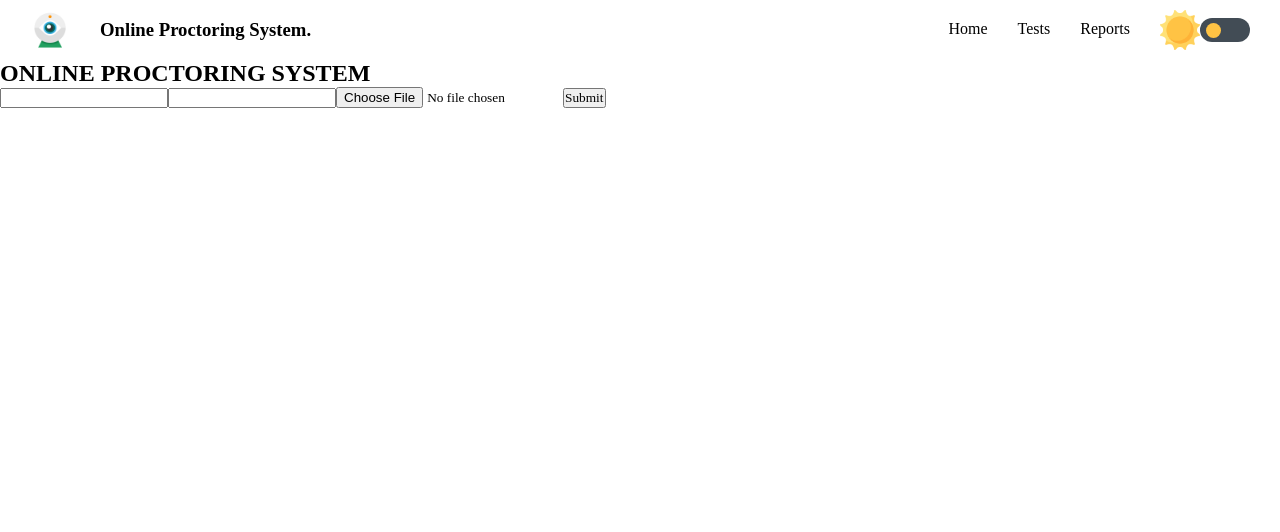
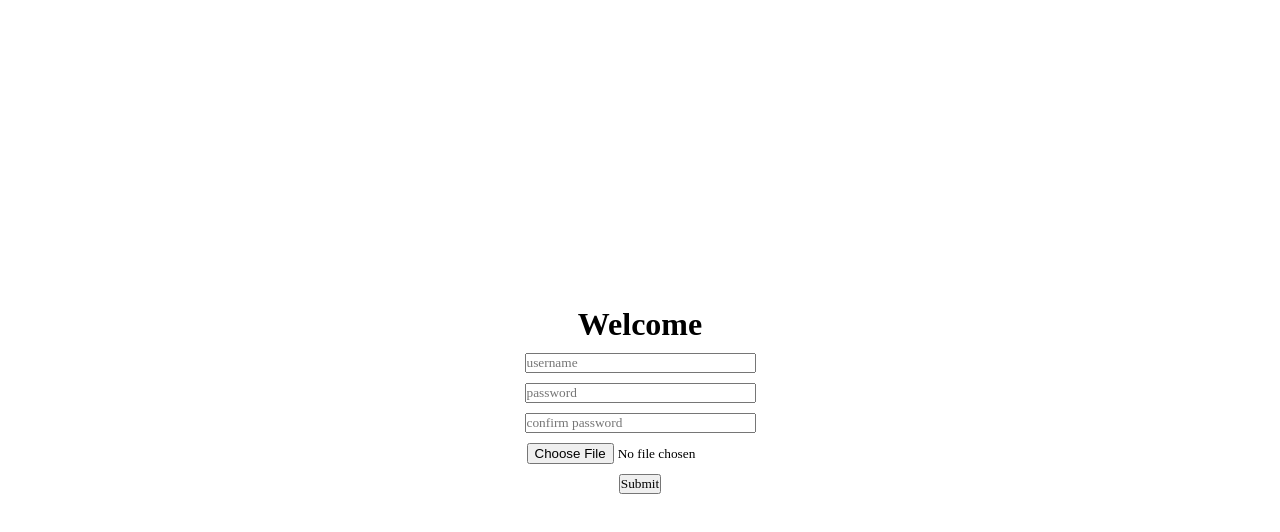
Before and after one commit to kmlakshmi08/Proctor-X, a React (Create React App) app in the folder frontend/: page / in a window 1280 px wide. Shown: the top 532 px of the page. Built offline with nearby package versions, Linux system fonts and the light colour scheme.

Commit message:
ljhfjkgdfjk

```diff
--- a/frontend/src/App.js
+++ b/frontend/src/App.js
@@ -4,8 +4,8 @@ import { BrowserRouter, Routes, Route } from "react-router-dom"
 import { Provider } from "react-redux"
 import Camera from "./pages/Camera.jsx";
 import { Persistor, store } from "./reducer.js";
-import Navbar from "./pages/Navbar.jsx";
 import Home from "./pages/Home.jsx";
+import Login from "./pages/Login.jsx"
 
 function App() {
     return (
@@ -13,10 +13,10 @@ function App() {
             <Provider store={store}>
                 <PersistGate loading={null} persistor={Persistor}>
                     <BrowserRouter>
-                    <Navbar/>
                         <Routes>
                             <Route path="/camera" element={<Camera />}></Route>
-                            <Route path="/" element={<Home />}></Route>
+                            <Route path="/" element={<Login />}></Route>
+                            <Route path="/home" element={<Home />}></Route>
                         </Routes>
                     </BrowserRouter>
                 </PersistGate>
--- a/frontend/src/pages/Home.jsx
+++ b/frontend/src/pages/Home.jsx
@@ -1,78 +1,17 @@
 import React, { useEffect, useState } from "react";
 import styles from "./home.module.css"
+import Navbar from "./Navbar";
 import * as img from "../img/index"
 
-import axios from 'axios'
-
-const url = "http://localhost:3001/login/adduser"
-
 export default function Home() {
-    const [formdata, setFormData] = useState({
-        username: "",
-        password: "",
-        image: ""
-    })
-
-    const submit = async () => {
-        try {
-            await axios.post(url, formdata)
-            console.log("Data successfully added.")
-        }
-        catch (err) {
-            console.error(err)
-        }
-    }
-    const handlechange = (e, type) => {
-        setFormData((prevvalue) => ({
-            ...prevvalue,
-            [type]: e.target.value
-        }))
-    }
-    // useEffect(() => {
-    //     console.log(formdata)
-    // }, [formdata])
-    const handleFile = async (e) => {
-        const file = await convertToB64(e.target.files[0])
-        setFormData((prevvalue) => ({
-            ...prevvalue,
-            ["image"]: file
-        }))
-        console.log(file)
-    }
     return (
         <>
+            <Navbar></Navbar>
             <div className={styles.mainbox}>
                 <section>
                     <h1>ONLINE PROCTORING SYSTEM</h1>
                 </section>
-                <form onSubmit={submit}>
-                    <input type="text" value={formdata.username} onChange={(e) => { handlechange(e, "username") }} />
-                    <input type="password" value={formdata.password} onChange={(e) => { handlechange(e, "password") }} />
-                    <input
-                        type="file"
-                        lable="Image"
-                        name="myFile"
-                        id="file-upload"
-                        accept=".jpeg, .jpg, .png"
-                        onChange={handleFile}
-                    />
-
-                    <button type="submit">Submit</button>
-                </form>
             </div>
         </>
     )
 }
-
-function convertToB64(file) {
-    return new Promise((resolve, reject) => {
-        const fileReader = new FileReader();
-        fileReader.readAsDataURL(file);
-        fileReader.onload = () => {
-            resolve(fileReader.result)
-        };
-        fileReader.onerror = (error) => {
-            reject(error)
-        }
-    })
-}
--- /dev/null
+++ b/frontend/src/pages/Login.jsx
@@ -0,0 +1,75 @@
+import React, { useEffect, useState } from "react";
+import styles from "./login.module.css"
+import axios from 'axios'
+import {convertToB64} from "./utils.js"
+import { useNavigate } from "react-router-dom";
+import * as img from "../img/index"
+
+const url = "http://localhost:3001/login/adduser"
+
+export default function Home() {
+    const navigate = useNavigate();
+    const [formdata, setFormData] = useState({
+        username: "",
+        password: "",
+        confirmpassword: "",
+        photo: ""
+    })
+    const submit = async () => {
+        try {
+            if(formdata.username === "" || formdata.password === "" || formdata.photo === ""){
+                alert("Please fill in all the details.")
+                return
+            }
+            if(formdata.password !== formdata.confirmpassword){
+                alert("Password and Confirm password do not match.")
+                return
+            }
+            const result = await axios.post(url, formdata)
+            navigate("/home")
+            alert("Created user successfully")
+            console.log(result)
+        }
+        catch (err) {
+            console.error(err)
+        }
+    }
+    const handlechange = (e, type) => {
+        setFormData((prevvalue) => ({
+            ...prevvalue,
+            [type]: e.target.value
+        }))
+    }
+    useEffect(() => {
+        console.log(formdata)
+    }, [formdata])
+    const handleFile = async (e) => {
+        const file = await convertToB64(e.target.files[0])
+        setFormData((prevvalue) => ({
+            ...prevvalue,
+            ["photo"]: file
+        }))
+        console.log(file)
+    }
+    return (
+        <>
+            <div className={styles.signup}>
+                <form className={styles.singupform}>
+                    <h1>Welcome</h1>
+                    <input placeholder="username" type="text" value={formdata.username} onChange={(e) => { handlechange(e, "username") }} />
+                    <input placeholder="password" type="password" value={formdata.password} onChange={(e) => { handlechange(e, "password") }} />
+                    <input placeholder="confirm password" type="password" value={formdata.confirmpassword} onChange={(e) => { handlechange(e, "confirmpassword") }} />
+                    <input
+                        type="file"
+                        lable="Image"
+                        name="myFile"
+                        id="file-upload"
+                        accept=".jpeg, .jpg, .png"
+                        onChange={handleFile}
+                    />
+                    <button onClick={submit}>Submit</button>
+                </form>
+            </div>
+        </>
+    )
+}
--- /dev/null
+++ b/frontend/src/pages/login.module.css
@@ -0,0 +1,22 @@
+.signup{
+    display: flex;
+    align-items: center;
+    justify-content: center;
+    height: 100vh;
+    width: 100vw;
+}
+.singupform{
+    display: flex;
+    flex-direction: column;
+    align-items: center;
+    justify-content: center;
+    gap: 10px;
+}
+
+.singupform input{
+    width: 100%;
+}
+
+.singupform span{
+    color: red;
+}
--- /dev/null
+++ b/frontend/src/pages/utils.js
@@ -0,0 +1,16 @@
+function convertToB64(file) {
+    return new Promise((resolve, reject) => {
+        const fileReader = new FileReader();
+        fileReader.readAsDataURL(file);
+        fileReader.onload = () => {
+            resolve(fileReader.result)
+        };
+        fileReader.onerror = (error) => {
+            reject(error)
+        }
+    })
+}
+
+module.exports = {
+    convertToB64
+}
```
Also changed, not shown: 1 other file (tests, documents, lock files or other folders).
